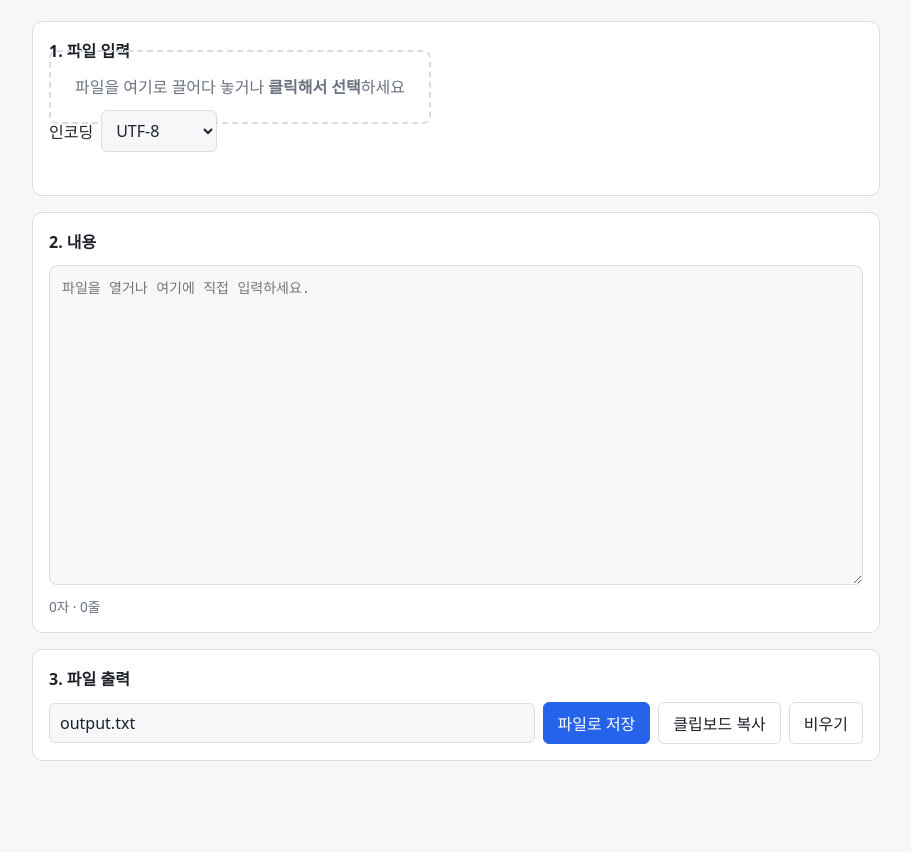
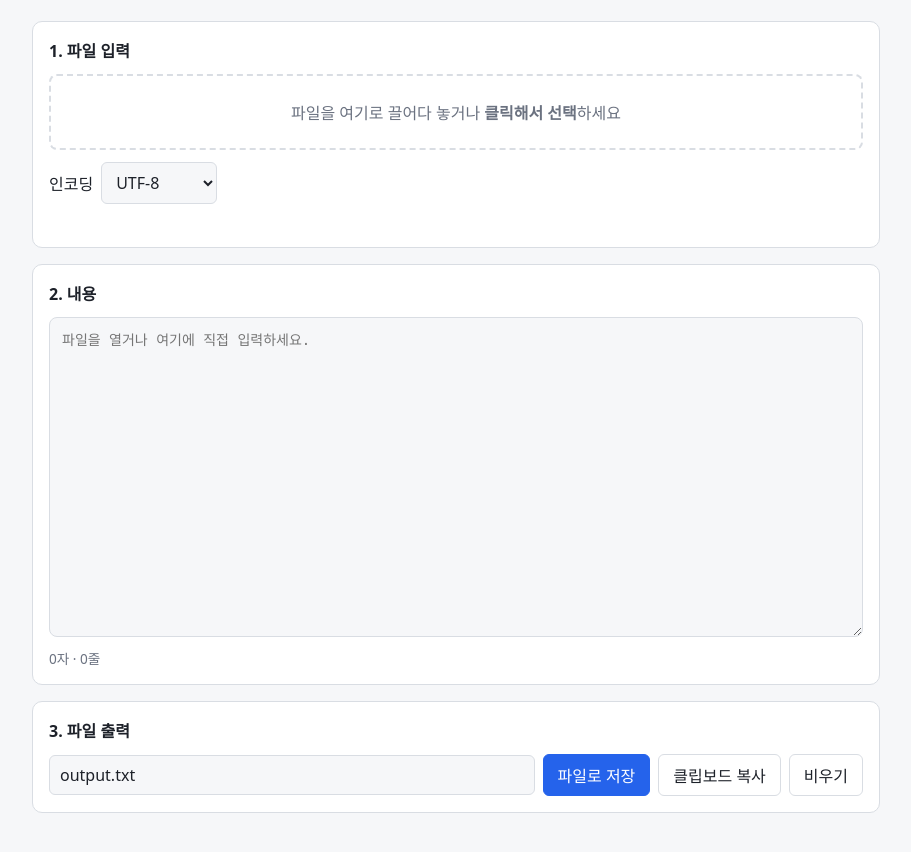
Before and after one commit to saehee-park/CodingStudy, a plain HTML site: page file-io/index.html in a window 1280 px wide. Shown: the part 98-950 px from the top of the page, without its empty margins (184-1095 px from the left). Before the commit the page ends 907 px from the top, so only its background shows below. Drawn offline with Linux system fonts and the light colour scheme.

Commit message:
Fix drop zone overlapping heading
Co-Authored-By: Claude Opus 5.5 <noreply@anthropic.com>
Claude-Session: https://claude.ai/code/session_01Ea5AkpSsA8gjRFg7ttwZ2Z

```diff
--- a/file-io/index.html
+++ b/file-io/index.html
@@ -26,7 +26,7 @@
   .panel { background: var(--panel); border: 1px solid var(--border); border-radius: 10px; padding: 16px; margin-bottom: 16px; }
   h2 { font-size: 1rem; margin: 0 0 12px; }
   #drop {
-    border: 2px dashed var(--border); border-radius: 8px; padding: 24px; text-align: center;
+    display: block; border: 2px dashed var(--border); border-radius: 8px; padding: 24px; text-align: center;
     color: var(--muted); cursor: pointer; transition: background .15s, border-color .15s;
   }
   #drop.over { background: var(--drop); border-color: var(--accent); color: var(--text); }
```
